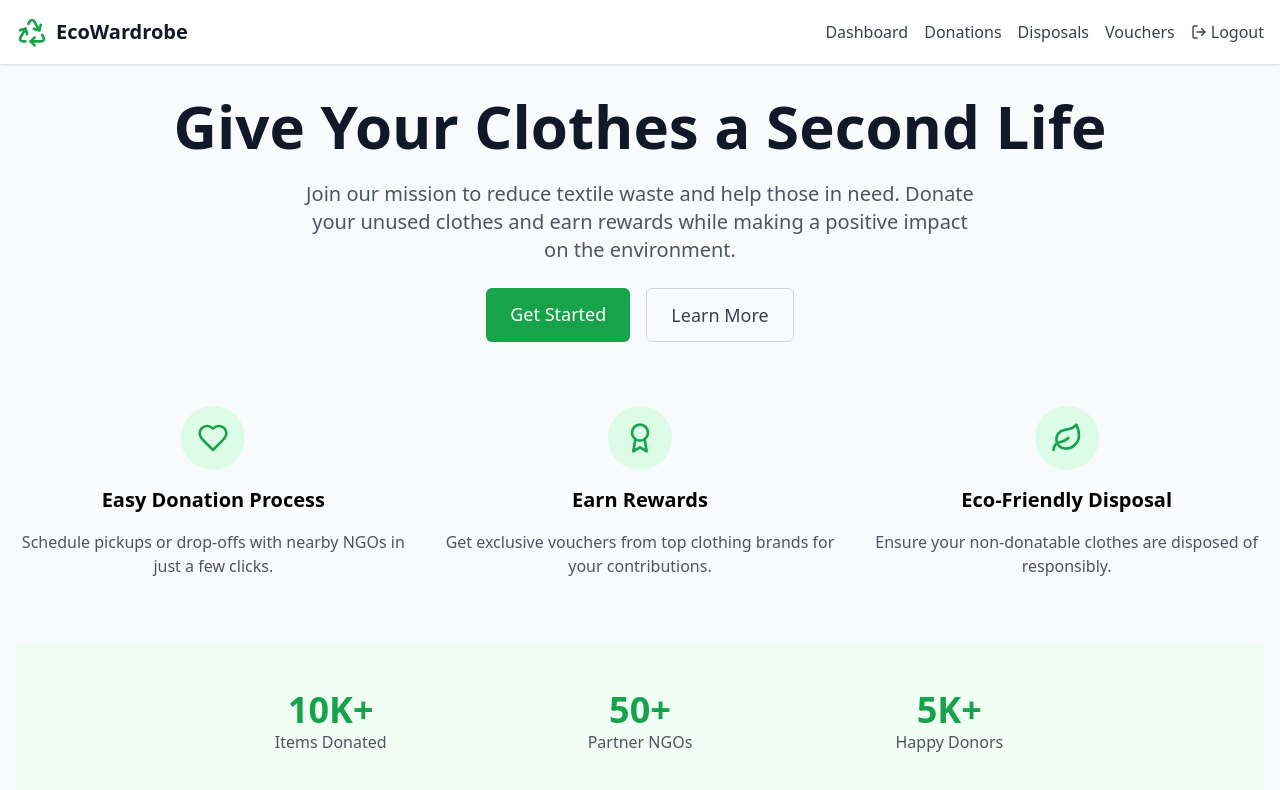
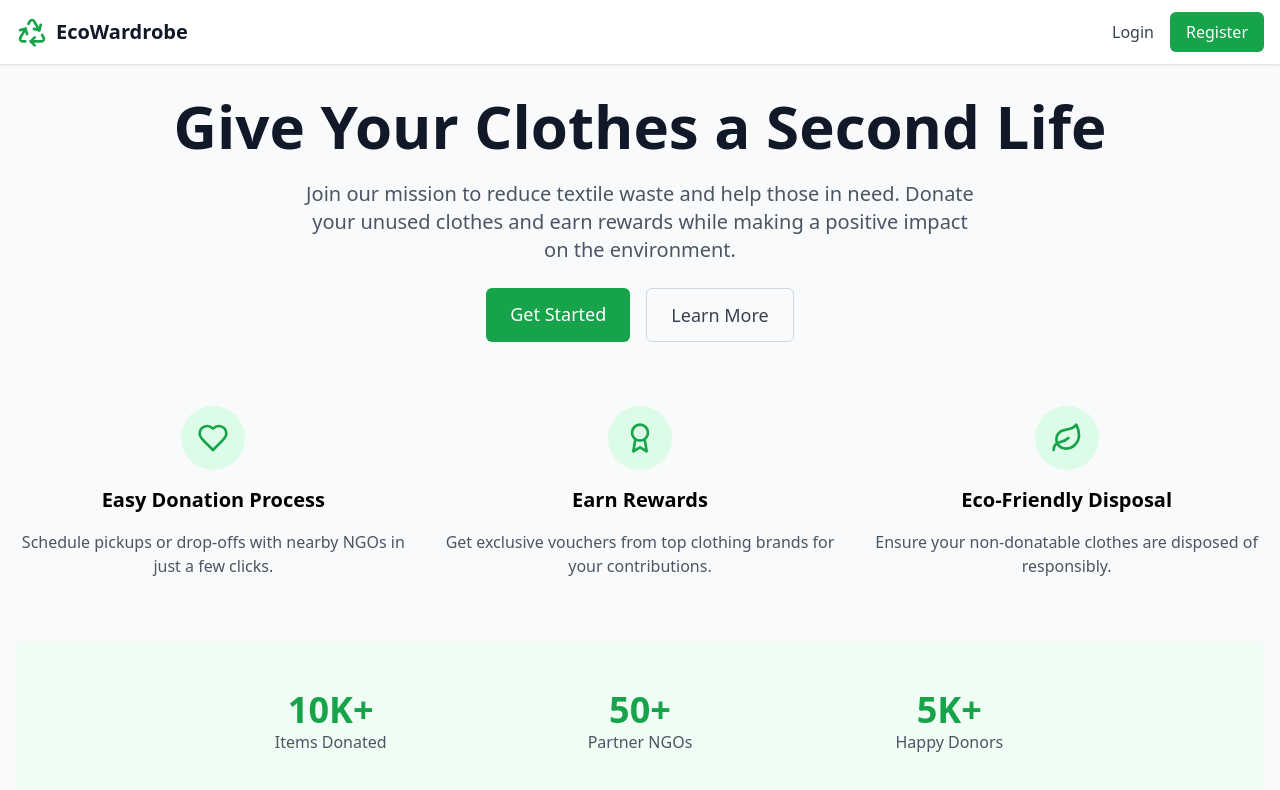
Before and after one commit to Abdulbasit110/sharehope, a React (Vite) app: page / in a window 1280 px wide. Shown: the top 790 px of the page. Built offline with nearby package versions, Linux system fonts and the light colour scheme.

Commit message:
third commit

```diff
--- a/src/components/Navbar.tsx
+++ b/src/components/Navbar.tsx
@@ -1,15 +1,10 @@
 import { Link } from 'react-router-dom';
-// import { useAuthStore } from '@/store/auth';
+import { useAuthStore } from '../store/auth';
 import { Recycle, LogOut } from 'lucide-react';
 
 export default function Navbar() {
-  // const { user, logout } = useAuthStore();
-  const user = {
-    role  : "user"
-  }
-  const logout = ()=> {
-    console.log("{first}")
-  }
+  const { user, logout } = useAuthStore();
+
 
   return (
     <nav className="bg-white shadow">
```
